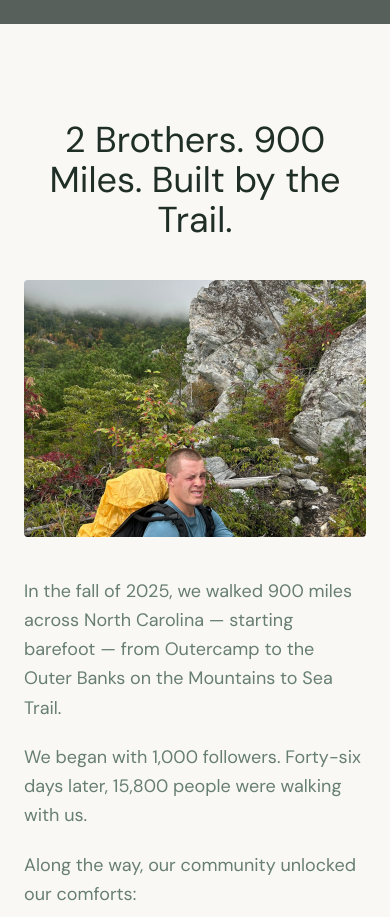
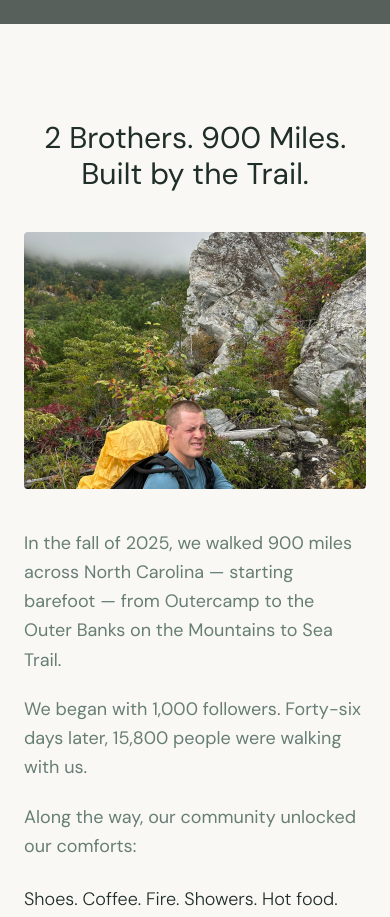
Before and after one commit to outerevan/remix-of-outercamp-2.0-sign-up, a React (Vite) app: page / in a window 390 px wide. Shown: the part 820-1737 px from the top of the page. Built offline with nearby package versions, Linux system fonts and the light colour scheme; grey boxes are pictures that could not be loaded; the HTML template or start-up script is replaced by a standard one.

Commit message:
Visual edit in Lovable
Edited UI in Lovable

```diff
--- a/src/pages/Index.tsx
+++ b/src/pages/Index.tsx
@@ -199,7 +199,7 @@ Opening 2026.
             <motion.h2
               custom={0}
               variants={fadeUp}
-              className="text-4xl md:text-5xl text-foreground mb-10 text-center font-sans font-normal">
+              className="md:text-5xl text-foreground mb-10 text-center font-sans font-normal text-3xl">
 
               2 Brothers. 900 Miles. Built by the Trail.
             </motion.h2>
```
